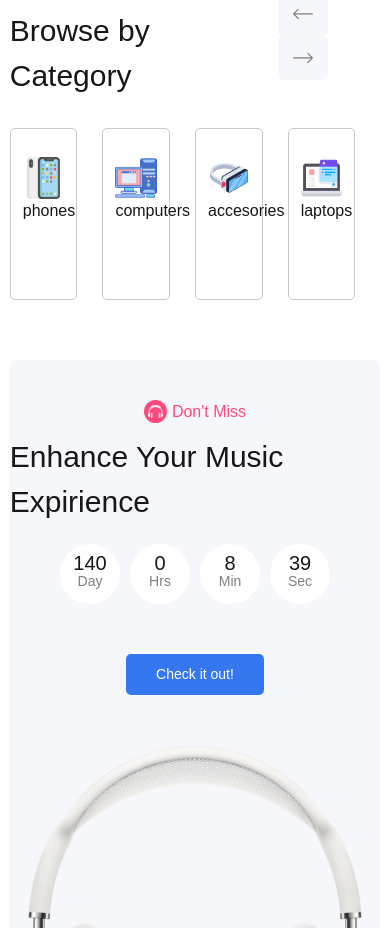
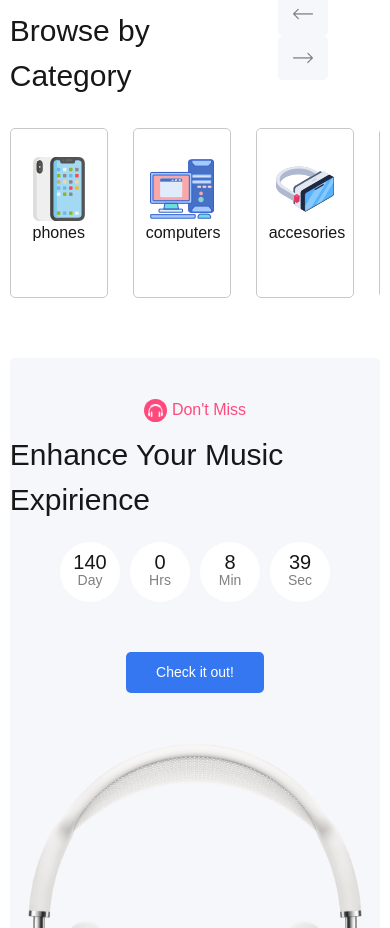
Before and after one commit to javieralarcon77/e-trade-nextjs, a Next.js app: page / in a window 390 px wide. Shown: the part 964-1892 px from the top of the page. Built offline with nearby package versions, Linux system fonts and the light colour scheme.

Commit message:
ajustado estilos para movil en categorias

```diff
--- a/components/organisms/categories/categories.css
+++ b/components/organisms/categories/categories.css
@@ -17,3 +17,9 @@
 .list-categories .icon-category {
   min-width: calc(25% - 25px);
 }
+
+@media screen and (max-width: 600px) {
+  .list-categories .icon-category {
+    min-width: calc(34% - 28px);
+  }
+}
```
